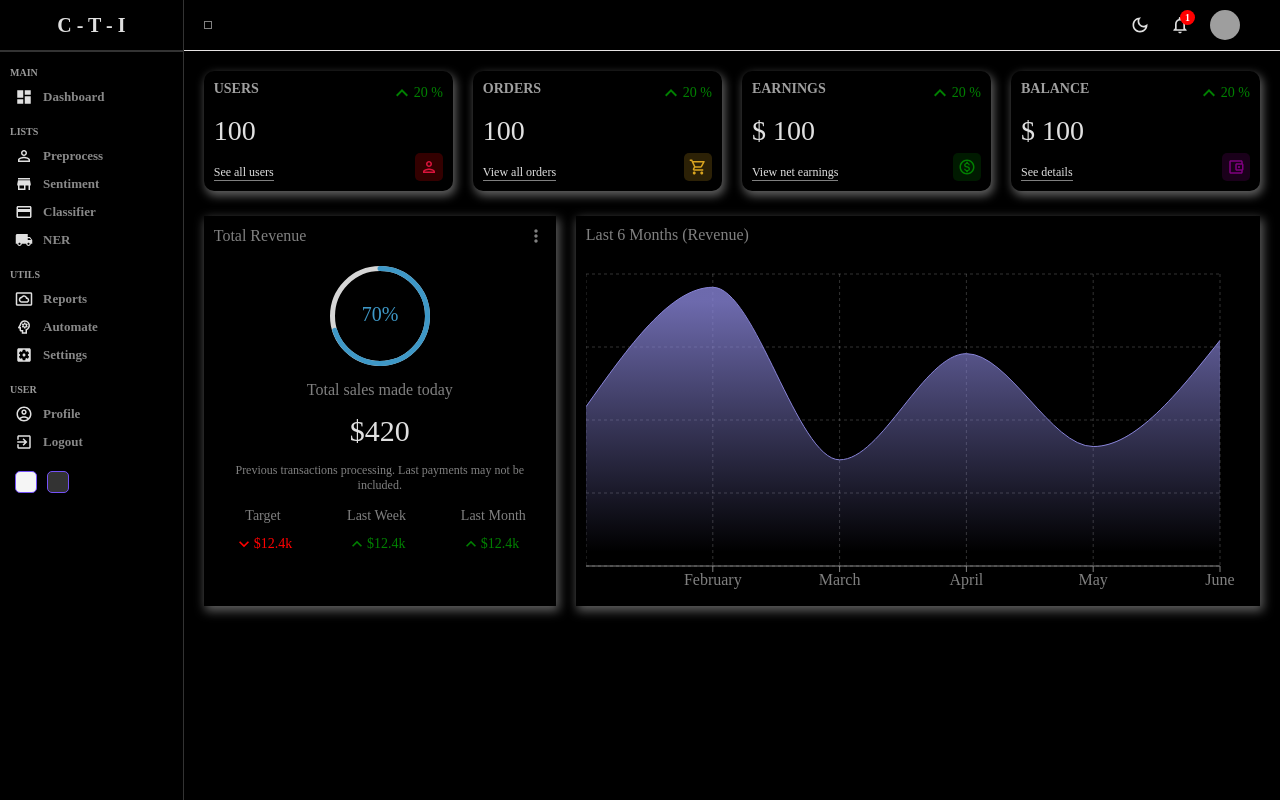
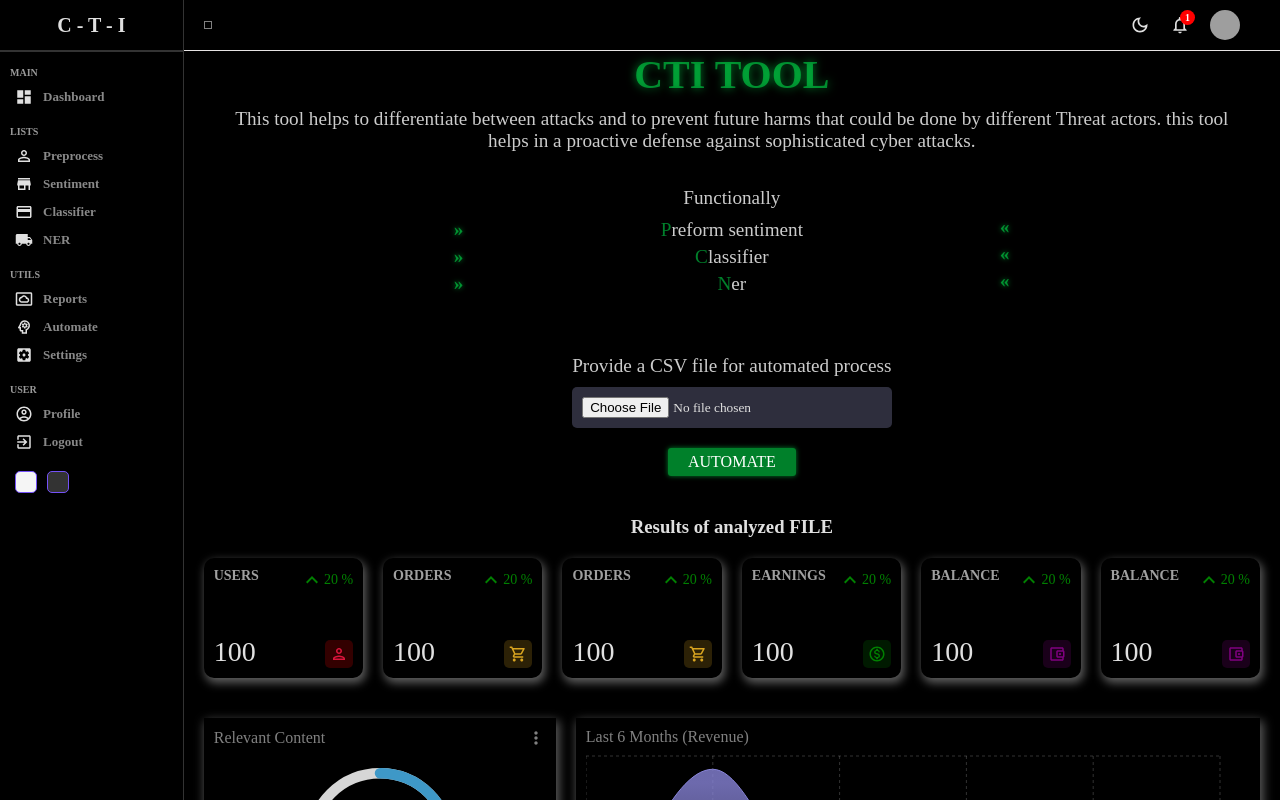
Before and after one commit to devasherr/yafasha_cti_frontend, a React (Create React App) app: page / in a window 1280 px wide. Shown: the top 800 px of the page. Built offline with nearby package versions, Linux system fonts and the light colour scheme; grey boxes are pictures that could not be loaded; a web font is replaced by a local one.

Commit message:
initail style for automate section

```diff
--- a/src/components/chart/Chart.jsx
+++ b/src/components/chart/Chart.jsx
@@ -9,9 +9,9 @@ import {
 } from "recharts";
 
 const data = [
-  { name: "January", Total: 1200 },
+  { name: "January", Total: 400 },
   { name: "February", Total: 2100 },
-  { name: "March", Total: 800 },
+  { name: "March", Total: 900 },
   { name: "April", Total: 1600 },
   { name: "May", Total: 900 },
   { name: "June", Total: 1700 },
--- a/src/components/chart/chart.scss
+++ b/src/components/chart/chart.scss
@@ -5,10 +5,6 @@
   padding: 10px;
   color: gray;
 
-  .title {
-    margin-bottom: 20px;
-  }
-
   .chartGrid {
     stroke: rgb(228, 225, 225);
   }
--- a/src/components/featured/Featured.jsx
+++ b/src/components/featured/Featured.jsx
@@ -9,15 +9,14 @@ const Featured = () => {
   return (
     <div className="featured">
       <div className="top">
-        <h1 className="title">Total Revenue</h1>
+        <h1 className="title">Relevant Content</h1>
         <MoreVertIcon fontSize="small" />
       </div>
       <div className="bottom">
         <div className="featuredChart">
-          <CircularProgressbar value={70} text={"70%"} strokeWidth={5} />
+          <CircularProgressbar value={70} text={"70%"} strokeWidth={7} />
         </div>
         <p className="title">Total sales made today</p>
-        <p className="amount">$420</p>
         <p className="desc">
           Previous transactions processing. Last payments may not be included.
         </p>
@@ -25,21 +24,7 @@ const Featured = () => {
           <div className="item">
             <div className="itemTitle">Target</div>
             <div className="itemResult negative">
-              <KeyboardArrowDownIcon fontSize="small"/>
-              <div className="resultAmount">$12.4k</div>
-            </div>
-          </div>
-          <div className="item">
-            <div className="itemTitle">Last Week</div>
-            <div className="itemResult positive">
-              <KeyboardArrowUpOutlinedIcon fontSize="small"/>
-              <div className="resultAmount">$12.4k</div>
-            </div>
-          </div>
-          <div className="item">
-            <div className="itemTitle">Last Month</div>
-            <div className="itemResult positive">
-              <KeyboardArrowUpOutlinedIcon fontSize="small"/>
+              <KeyboardArrowDownIcon fontSize="small" />
               <div className="resultAmount">$12.4k</div>
             </div>
           </div>
--- a/src/components/featured/featured.scss
+++ b/src/components/featured/featured.scss
@@ -25,8 +25,9 @@
     gap: 15px;
 
     .featuredChart {
-      width: 100px;
-      height: 100px;
+      // background-color: red;
+      width: 150px;
+      height: 150px;
     }
 
     .title {
--- a/src/components/widget/Widget.jsx
+++ b/src/components/widget/Widget.jsx
@@ -82,10 +82,8 @@ const Widget = ({ type }) => {
     <div className="widget">
       <div className="left">
         <span className="title">{data.title}</span>
-        <span className="counter">
-          {data.isMoney && "$"} {amount}
-        </span>
-        <span className="link">{data.link}</span>
+        <span className="counter">{amount}</span>
+        {/* <span className="link">{data.link}</span> */}
       </div>
       <div className="right">
         <div className="percentage positive">
--- /dev/null
+++ b/src/pages/file_upload/FileUpload.jsx
@@ -0,0 +1,48 @@
+import React from "react";
+import "./fileupload.scss";
+import { Link } from "react-router-dom";
+
+const FileUpload = () => {
+  return (
+    <div className="upload-container">
+      <div className="upload-infos">
+        <h1 className="upload-title">CTI TOOL</h1>
+        <p>
+          This tool helps to differentiate between attacks and to prevent future
+          harms that could be done by different Threat actors. this tool helps
+          in a proactive defense against sophisticated cyber attacks.
+        </p>
+        <div className="upload-lists">
+          <p>Functionally</p>
+          <ul>
+            <li>
+              <Link to="/sentiment" className="upload-redirect">
+                <span style={{ color: "rgba(0, 255, 85, 0.5)" }}>P</span>reform
+                sentiment
+              </Link>
+            </li>
+            <li>
+              <Link to="/classifier" className="upload-redirect">
+                <span style={{ color: "rgba(0, 255, 85, 0.5)" }}>C</span>
+                lassifier
+              </Link>
+            </li>
+            <li>
+              <Link to="/ner" className="upload-redirect">
+                <span style={{ color: "rgba(0, 255, 85, 0.5)" }}>N</span>er
+              </Link>
+            </li>
+          </ul>
+        </div>
+      </div>
+      <div className="upload-perform">
+        <p>Provide a CSV file for automated process</p>
+        <input type="file" />
+        <button>AUTOMATE</button>
+      </div>
+      <h3 className="upload-result-info">Results of analyzed FILE</h3>
+    </div>
+  );
+};
+
+export default FileUpload;
--- /dev/null
+++ b/src/pages/file_upload/fileupload.scss
@@ -0,0 +1,130 @@
+$theme: rgba(0, 255, 85, 0.5);
+
+.upload-container {
+  display: flex;
+  flex-direction: column;
+  align-items: center;
+  padding: 0px 30px;
+  border-radius: 10px;
+  margin: auto;
+  color: #e0e0e0;
+  //   background-color: #1e1e2f;
+
+  .upload-infos {
+    text-align: center;
+    margin-bottom: 20px;
+
+    .upload-title {
+      font-size: 2.5rem;
+      font-weight: bold;
+      color: $theme;
+      margin-bottom: 10px;
+      text-shadow: 0 0 10px $theme;
+    }
+
+    .upload-lists {
+      margin-top: 35px;
+    }
+
+    p {
+      font-size: 1.2rem;
+      color: #cccccc;
+      margin-bottom: 10px;
+    }
+
+    ul {
+      list-style-type: none;
+      padding: 0;
+
+      li {
+        font-size: 1.2rem;
+        margin-bottom: 5px;
+        position: relative;
+        color: #cccccc;
+
+        .upload-redirect {
+          color: #cccccc;
+          text-decoration: none;
+        }
+
+        &::before {
+          content: "»";
+          color: $theme;
+          font-weight: bold;
+          position: absolute;
+          text-shadow: 0 0 5px $theme;
+        }
+
+        &::after {
+          content: "»";
+          rotate: 180deg;
+          color: $theme;
+          font-weight: bold;
+          position: absolute;
+          text-shadow: 0 0 5px $theme;
+        }
+
+        &::before {
+          left: 12.5em;
+          transition: all 0.3s;
+        }
+
+        &::after {
+          right: 12.5em;
+          transition: all 0.3s;
+        }
+        &:hover {
+          &::before {
+            left: 13em;
+          }
+          &::after {
+            right: 13em;
+          }
+        }
+      }
+    }
+  }
+
+  .upload-perform {
+    margin-top: 35px;
+    text-align: center;
+    margin-bottom: 40px;
+
+    p {
+      font-size: 1.2rem;
+      color: #cccccc;
+      margin-bottom: 10px;
+    }
+
+    input[type="file"] {
+      margin-bottom: 10px;
+      padding: 10px;
+      border-radius: 5px;
+      width: 100%;
+      max-width: 300px;
+      display: block;
+      margin: 0 auto 10px auto;
+      background-color: #2e2e3d;
+      color: #e0e0e0;
+      margin-bottom: 20px;
+    }
+
+    button {
+      background-color: $theme;
+      color: white;
+      border: none;
+      border-radius: 3px;
+      padding: 5px 20px;
+      font-size: 1rem;
+      cursor: pointer;
+      box-shadow: 0px 0px 5px rgba(0, 255, 85, 0.5);
+      transition: all 0.3s ease, color 0.3s ease;
+
+      &:hover {
+        box-shadow: 0px 0px 15px rgba(0, 255, 85, 0.5);
+        background-color: $theme;
+        color: #fff;
+      }
+    }
+  }
+}
--- a/src/pages/home/Home.jsx
+++ b/src/pages/home/Home.jsx
@@ -5,6 +5,7 @@ import Widget from "../../components/widget/Widget";
 import Featured from "../../components/featured/Featured";
 import Chart from "../../components/chart/Chart";
 import Table from "../../components/table/Table";
+import FileUpload from "../file_upload/FileUpload";
 
 const Home = () => {
   return (
@@ -12,10 +13,13 @@ const Home = () => {
       <Sidebar />
       <div className="homeContainer">
         <Navbar />
+        <FileUpload />
         <div className="widgets">
           <Widget type="user" />
           <Widget type="order" />
+          <Widget type="order" />
           <Widget type="earning" />
+          <Widget type="balance" />
           <Widget type="balance" />
         </div>
         <div className="charts">
--- a/src/pages/home/home.scss
+++ b/src/pages/home/home.scss
@@ -9,10 +9,6 @@
       display: flex;
       padding: 20px;
       gap: 20px;
-    }
-
-    .charts {
-      padding: 5px 20px;
     }
 
     .listContainer {
--- a/src/pages/ner/ner.scss
+++ b/src/pages/ner/ner.scss
@@ -1,5 +1,5 @@
-$LOC: #3633ff;
-$THR: rgb(238, 18, 18);
+$LOC: #322feb;
+$THR: rgb(235, 35, 45);
 $THR-A: rgb(15, 133, 15);
 $ORG: #fa9006;
 $TECH: rgb(184, 196, 18);
```
Also changed, not shown: src/components/sidebar/sidebar.scss (+6 -6 lines).
